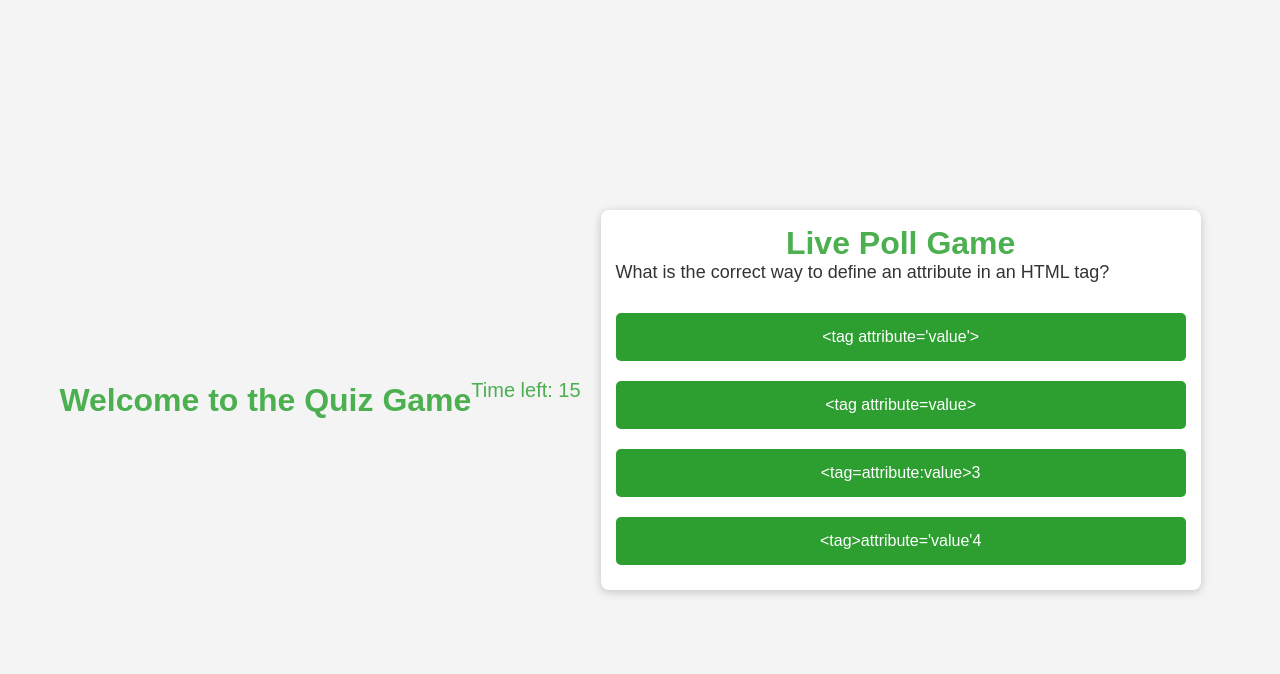
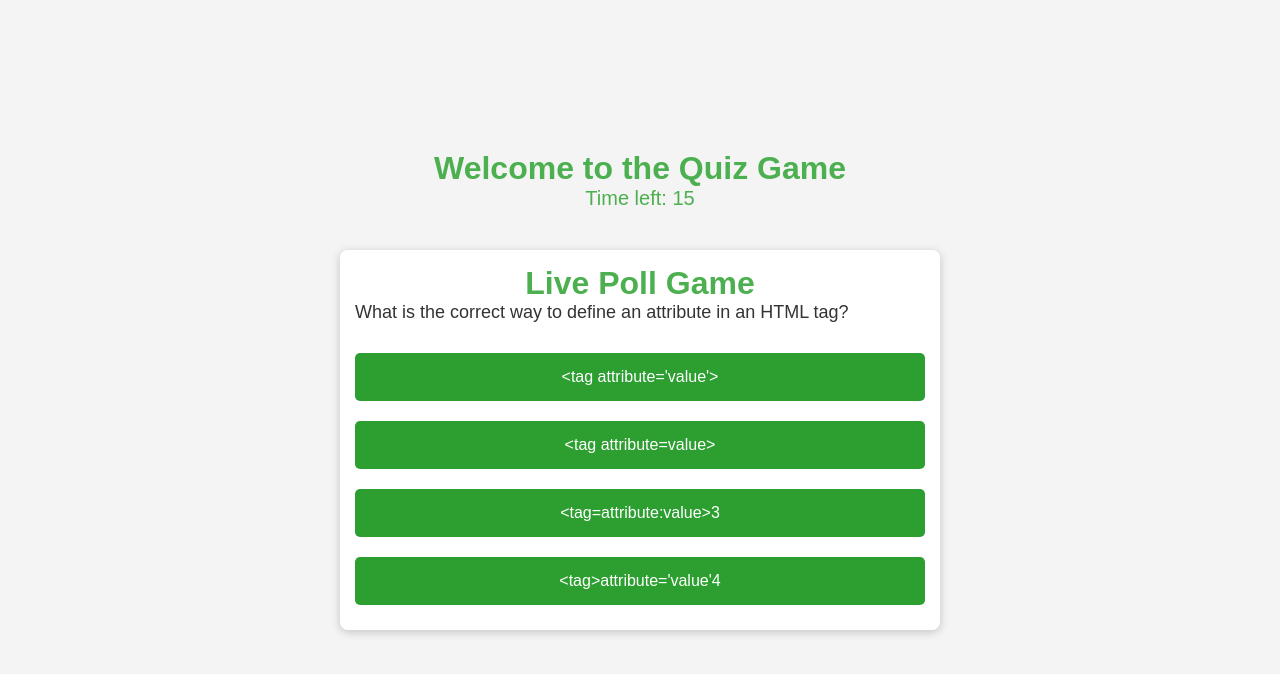
Before and after one commit to anshul-kumar333/Test, a plain HTML site: page public/index.html in a window 1280 px wide. Drawn offline with Linux system fonts and the light colour scheme; sample sign-in values are in the browser's storage.

Commit message:
Add files via upload

```diff
--- a/public/script.js
+++ b/public/script.js
@@ -48,7 +48,36 @@ let questions = [
     question: "<marquee> is used to create scrolling text.",
     options: ["True", "False"],
     correctAnswer: "True"
-  }
+  },
+  {
+    question: "The <_______> tag is used to insert a line break in HTML",
+    options: ["<br>", "<hr>"],
+    correctAnswer: "<br>"
+},
+
+{
+  question: "The attribute used to set the URL in an <a> tag is ________.",
+  options: ["href", "target"],
+  correctAnswer: "href"
+},
+
+{
+  question: "The <_______> tag is used to display images in HTML.",
+  options: ["<img>", "<pic>"],
+  correctAnswer: "<img>"
+},
+
+{
+  question: "<_______> are used to merge table rows.",
+  options: ["rowspan", "colspan"],
+  correctAnswer: "rowspan"
+},
+
+{
+  question: "You use <_______> to create an input field for a form.",
+  options: ["<input>", "<textarea>"],
+  correctAnswer: "<input>"
+}
 
 ];
 
--- a/public/style.css
+++ b/public/style.css
@@ -16,6 +16,7 @@ body {
     margin: 0;
     padding: 0;
     display: flex;
+    flex-direction: column;
     justify-content: center;
     align-items: center;
 }
@@ -60,7 +61,7 @@ body {
 
 /* You can add styles for correct and wrong answers if needed */
 .correct {
-  background-color: #4CAF50; /* Green for correct answer */
+  background-color: #00ff08; /* Green for correct answer */
 }
 
 .wrong {
```
